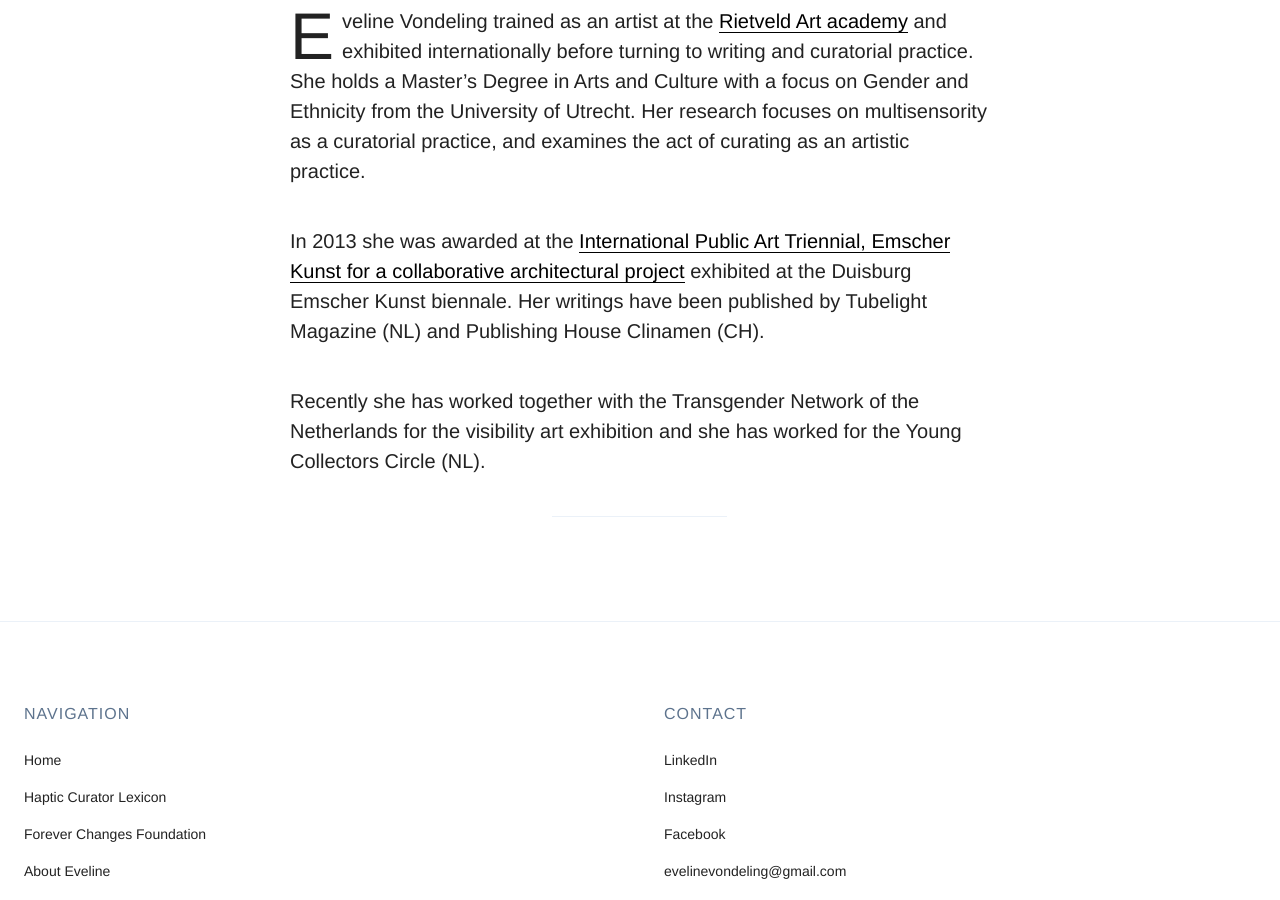
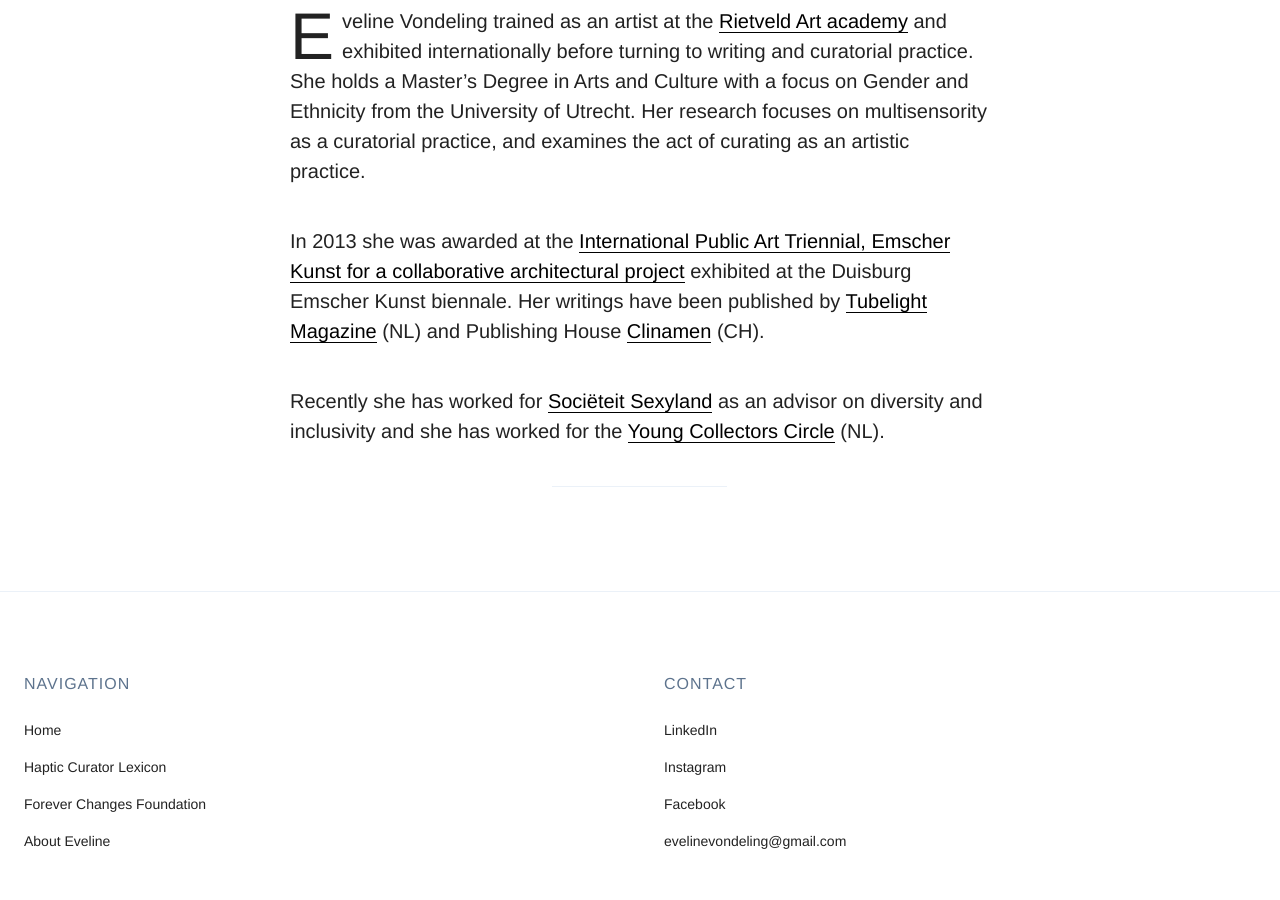
Before and after one commit to bobvanluijt/ev-website, a Jekyll site: the page built from _pages/about-eveline.md, in a window 1280 px wide and 900 px high, scrolled down 868 px. Built offline with Jekyll 4.4.1, drawn with Linux system fonts in a browser that asks for light colours; some web fonts are replaced.

Commit message:
Update about-eveline.md

```diff
--- a/_pages/about-eveline.md
+++ b/_pages/about-eveline.md
@@ -8,6 +8,6 @@
 
 Eveline Vondeling trained as an artist at the [Rietveld Art academy](https://rietveldacademie.nl/) and exhibited internationally before turning to writing and curatorial practice. She holds a Master's Degree in Arts and Culture with a focus on Gender and Ethnicity from the University of Utrecht. Her research focuses on multisensority as a curatorial practice, and examines the act of curating as an artistic practice.
 
-In 2013 she was awarded at the [International Public Art Triennial, Emscher Kunst for a collaborative architectural project](https://detlefsnotizblog.blogspot.com/2013/07/emscherkunst2013-europaisches.html) exhibited at the Duisburg Emscher Kunst biennale. Her writings have been published by Tubelight Magazine (NL) and Publishing House Clinamen (CH).
+In 2013 she was awarded at the [International Public Art Triennial, Emscher Kunst for a collaborative architectural project](https://detlefsnotizblog.blogspot.com/2013/07/emscherkunst2013-europaisches.html) exhibited at the Duisburg Emscher Kunst biennale. Her writings have been published by [Tubelight Magazine](https://www.tubelight.nl/) (NL) and Publishing House [Clinamen](http://www.editions-clinamen.com/en/pages/about.html) (CH).
 
-Recently she has worked together with the Transgender Network of the Netherlands for the visibility art exhibition and she has worked for the Young Collectors Circle (NL).
+Recently she has worked for [Sociëteit Sexyland](http://www.sexyland.amsterdam/amsterdam/) as an advisor on diversity and inclusivity and she has worked for the [Young Collectors Circle](https://youngcollectorscircle.nl/) (NL).
```
